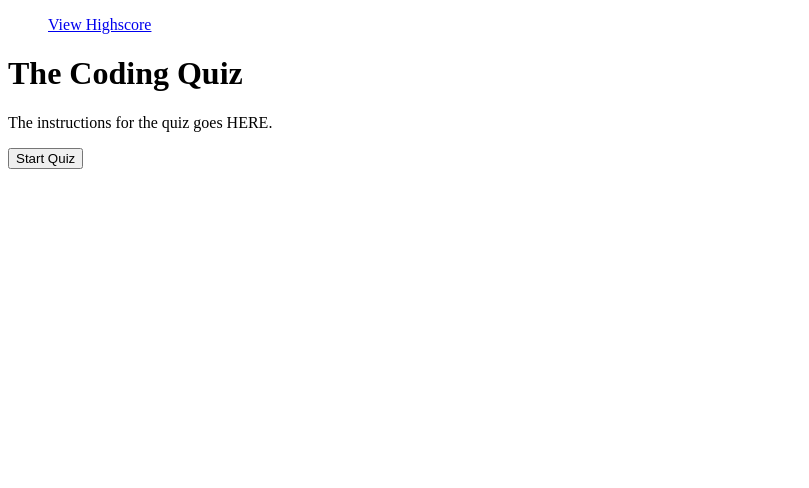
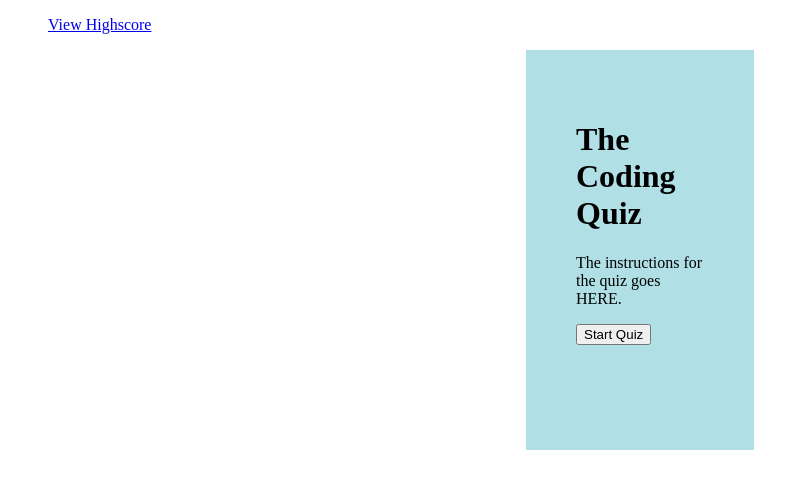
Before and after one commit to Xicano619/Code-Quiz, a plain HTML site: page index.html in a window 1280 px wide. Shown: the whole page, without its empty margins (0-809 px from the left). Drawn offline with Linux system fonts and the light colour scheme.

Commit message:
Style blocks-centered committed

```diff
--- a/index.html
+++ b/index.html
@@ -18,7 +18,7 @@
         <!-- Main container -->
         <main class="container">
             <!-- header -->
-            <h1>The Coding Quiz</h1>
+            <h1 class="Title">The Coding Quiz</h1>
              <!-- Instructions/list questions -->
             <p>The instructions for the quiz goes HERE.</p>
             <button class="start-quiz">Start Quiz</button>
--- a/style.css
+++ b/style.css
@@ -1,5 +1,14 @@
 .container {
-    padding: 2;
-    margin: auto;
+  height: 300px;
+  background-color: powderblue;
+  padding: 50px;
+  margin-left: auto;
+  margin-right: auto;
+  width: 8em
 
 }
+.Title {
+    margin-left: auto;
+    margin-right: auto;
+    width: 4em;
+}
```
